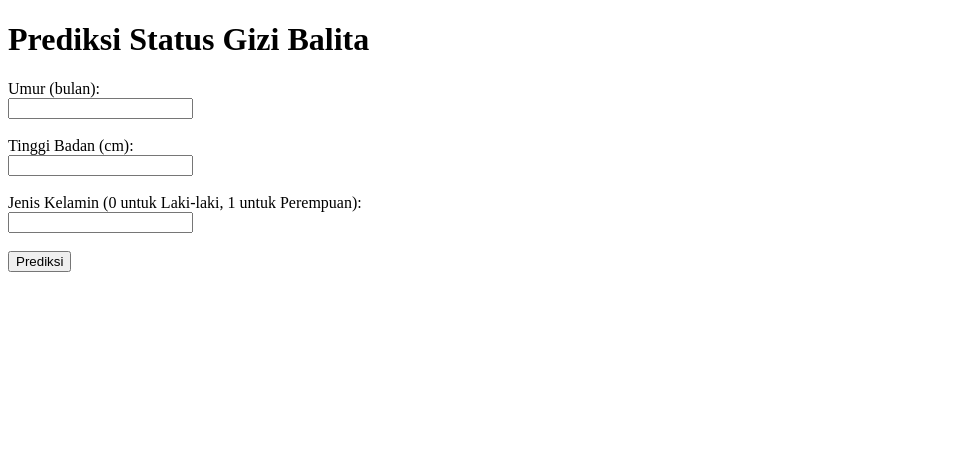
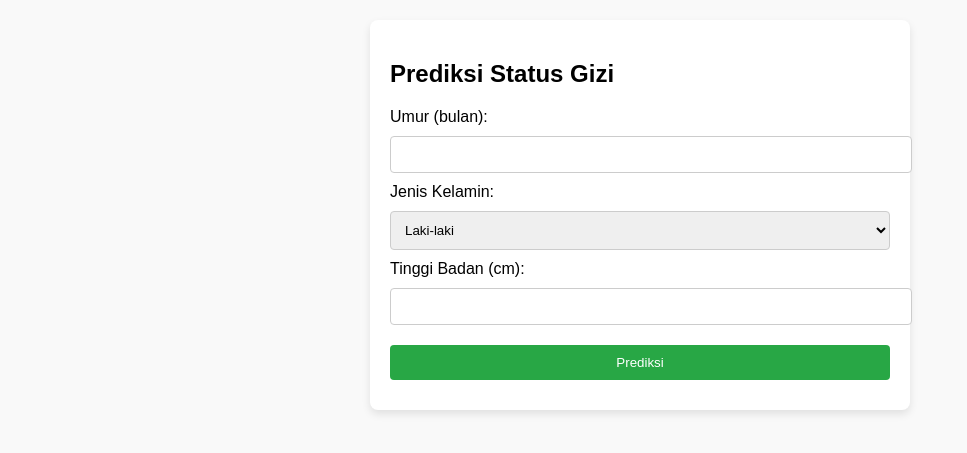
Before and after one commit to Rikhiz/PrediksiSmartHomeDeviceWeb, a Flask app: page / in a window 1280 px wide. Shown: the top 453 px of the page, without its empty margins (0-967 px from the left). Run offline with Flask 3, Linux system fonts and the light colour scheme; parts of the project's set-up code (start-up, migrations or seed data) failed here and were passed over.

Commit message:
perbaiki bug

```diff
--- a/server/server.py
+++ b/server/server.py
@@ -1,31 +1,38 @@
 from flask import Flask, request, render_template
-import pickle
+import joblib
 import numpy as np
 
 app = Flask(__name__)
 
-# Memuat model yang sudah disimpan
-model_filename = 'decision_tree_model.pkl'
-with open(model_filename, 'rb') as file:
-    model = pickle.load(file)
+# Memuat model dari file
+model_path = 'models/decision_tree_model.joblib'
+dtr_model = joblib.load(model_path)
 
 @app.route('/')
-def index():
+def home():
     return render_template('index.html')
 
 @app.route('/predict', methods=['POST'])
 def predict():
-    if request.method == 'POST':
-        umur_bulan = float(request.form['umur_bulan'])
+    try:
+        # Ambil data input dari form HTML
+        umur = int(request.form['umur'])
+        jenis_kelamin = int(request.form['jenis_kelamin'])
         tinggi_badan = float(request.form['tinggi_badan'])
-        jenis_kelamin = int(request.form['jenis_kelamin'])
 
-        input_data = np.array([[umur_bulan, tinggi_badan, jenis_kelamin]])
+        # Masukkan data ke dalam array untuk prediksi
+        input_data = np.array([[umur, jenis_kelamin, tinggi_badan]])
 
-        prediction = model.predict(input_data)
-        status_gizi = ['Normal', 'Severely Stunted', 'Stunted', 'Tinggi'][prediction[0]]
+        # Lakukan prediksi
+        prediction = dtr_model.predict(input_data)[0]
 
-        return render_template('index.html', prediction=status_gizi)
+        # Mapping hasil prediksi ke label
+        status_gizi_mapping = {0: 'Normal', 1: 'Severely Stunted', 2: 'Stunted', 3: 'Tinggi'}
+        result = status_gizi_mapping[prediction]
+
+        return render_template('index.html', prediction_text=f'Status Gizi: {result}')
+    except Exception as e:
+        return render_template('index.html', prediction_text=f"Error: {str(e)}")
 
 if __name__ == '__main__':
     app.run(debug=True)
--- a/server/templates/index.html
+++ b/server/templates/index.html
@@ -4,25 +4,63 @@
     <meta charset="UTF-8">
     <meta name="viewport" content="width=device-width, initial-scale=1.0">
     <title>Prediksi Status Gizi</title>
+    <style>
+        body {
+            font-family: Arial, sans-serif;
+            margin: 20px;
+            background-color: #f9f9f9;
+        }
+        .container {
+            max-width: 500px;
+            margin: auto;
+            background: white;
+            padding: 20px;
+            border-radius: 8px;
+            box-shadow: 0 4px 8px rgba(0, 0, 0, 0.1);
+        }
+        input, select, button {
+            width: 100%;
+            margin: 10px 0;
+            padding: 10px;
+            border: 1px solid #ccc;
+            border-radius: 4px;
+        }
+        button {
+            background-color: #28a745;
+            color: white;
+            border: none;
+            cursor: pointer;
+        }
+        button:hover {
+            background-color: #218838;
+        }
+        .result {
+            margin-top: 20px;
+            font-weight: bold;
+        }
+    </style>
 </head>
 <body>
-    <h1>Prediksi Status Gizi Balita</h1>
+    <div class="container">
+        <h2>Prediksi Status Gizi</h2>
+        <form action="/predict" method="POST">
+            <label for="umur">Umur (bulan):</label>
+            <input type="number" id="umur" name="umur" required>
 
-    <form action="/predict" method="POST">
-        <label for="umur_bulan">Umur (bulan):</label><br>
-        <input type="text" id="umur_bulan" name="umur_bulan"><br><br>
+            <label for="jenis_kelamin">Jenis Kelamin:</label>
+            <select id="jenis_kelamin" name="jenis_kelamin" required>
+                <option value="0">Laki-laki</option>
+                <option value="1">Perempuan</option>
+            </select>
 
-        <label for="tinggi_badan">Tinggi Badan (cm):</label><br>
-        <input type="text" id="tinggi_badan" name="tinggi_badan"><br><br>
+            <label for="tinggi_badan">Tinggi Badan (cm):</label>
+            <input type="number" id="tinggi_badan" name="tinggi_badan" step="0.1" required>
 
-        <label for="jenis_kelamin">Jenis Kelamin (0 untuk Laki-laki, 1 untuk Perempuan):</label><br>
-        <input type="text" id="jenis_kelamin" name="jenis_kelamin"><br><br>
-
-        <input type="submit" value="Prediksi">
-    </form>
-
-    {% if prediction %}
-        <h2>Hasil Prediksi: {{ prediction }}</h2>
-    {% endif %}
+            <button type="submit">Prediksi</button>
+        </form>
+        {% if prediction_text %}
+        <div class="result">{{ prediction_text }}</div>
+        {% endif %}
+    </div>
 </body>
 </html>
```
Also changed, not shown: cli/package-lock.json, package-lock.json (added), 2 other files.
